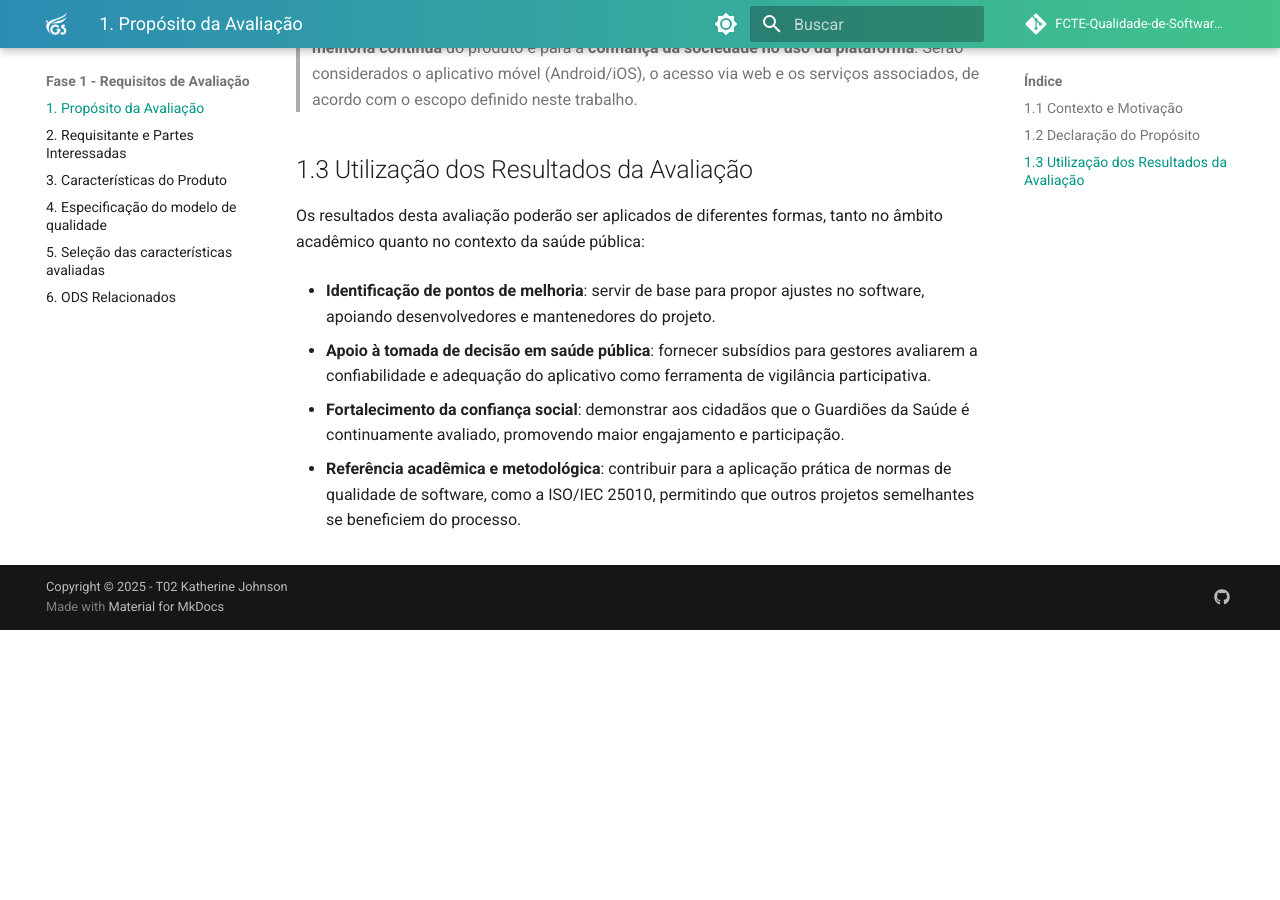
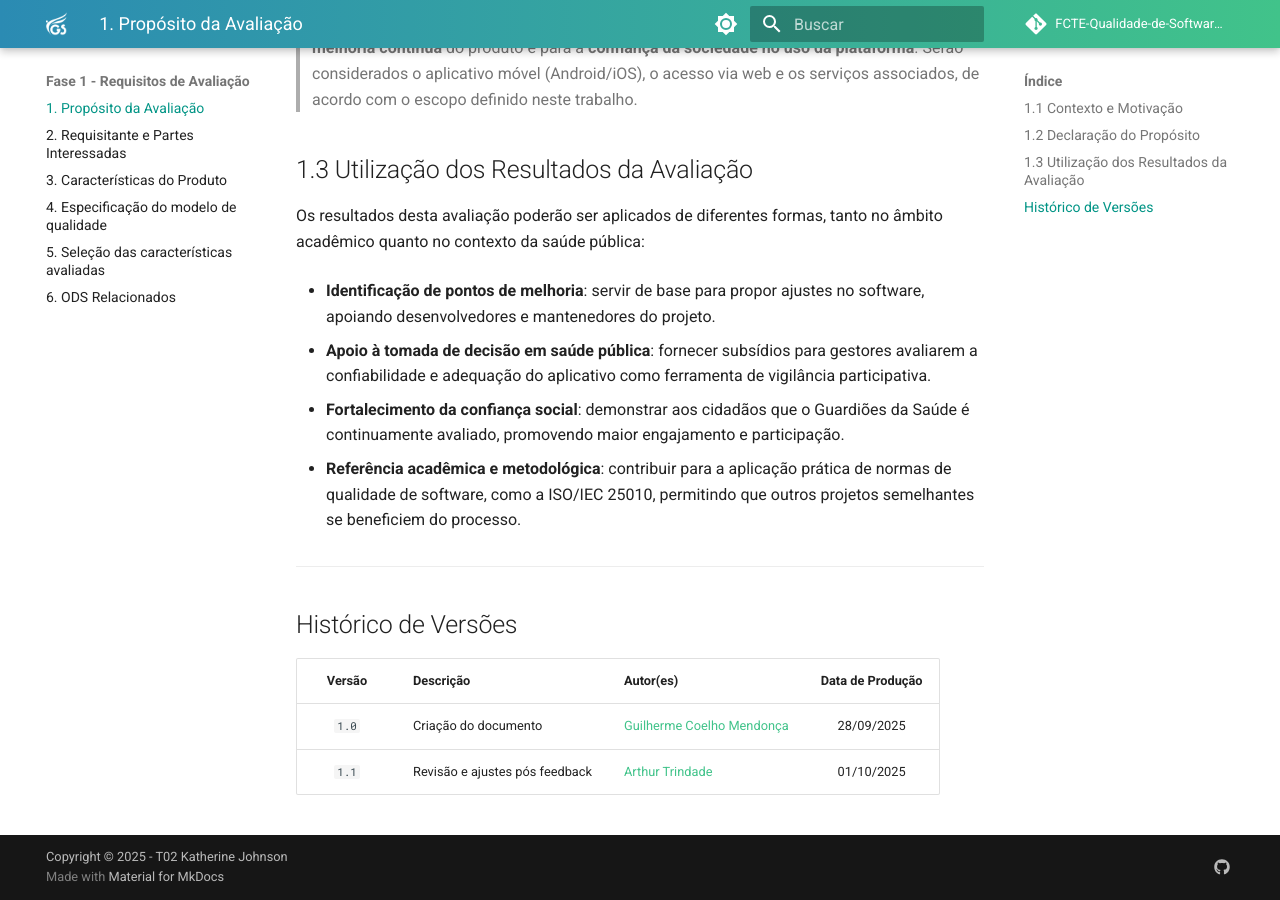
Before and after one commit to FCTE-Qualidade-de-Software-1/2025-2_T02_Katherine_Johnson, an MkDocs documentation site: the page built from docs/entregas/fase-1/proposito-da-avaliacao.md, in a window 1280 px wide and 900 px high, scrolled down 1062 px. Built offline with MkDocs 1.6.1 and Material for MkDocs 9.7.7, drawn with Linux system fonts in a browser that asks for light colours; comment, search, counter and statistics services are not loaded; before the commit the page ends 1692 px from its top, so only the background shows below that.

Commit message:
adicionando histórico de versão

```diff
--- a/docs/entregas/fase-1/proposito-da-avaliacao.md
+++ b/docs/entregas/fase-1/proposito-da-avaliacao.md
@@ -24,3 +24,12 @@ Os resultados desta avaliação poderão ser aplicados de diferentes formas, tan
 - **Fortalecimento da confiança social**: demonstrar aos cidadãos que o Guardiões da Saúde é continuamente avaliado, promovendo maior engajamento e participação.
 
 - **Referência acadêmica e metodológica**: contribuir para a aplicação prática de normas de qualidade de software, como a ISO/IEC 25010, permitindo que outros projetos semelhantes se beneficiem do processo.
+
+---
+
+## Histórico de Versões
+
+| Versão | Descrição            | Autor(es)                                          | Data de Produção |
+| :----: | -------------------- | -------------------------------------------------- | :--------------: |
+| `1.0`  | Criação do documento | [Guilherme Coelho Mendonça](https://github.com/Guilermanoo)    |    28/09/2025    |
+| `1.1`  | Revisão e ajustes pós feedback | [Arthur Trindade](https://github.com/trindadea)    |    01/10/2025    |
```
Also changed, not shown: docs/entregas/fase-1/caracteristicas-produto.md (+9 -0 lines), docs/entregas/fase-1/ods-relacionados.md (+12 -0 lines).
